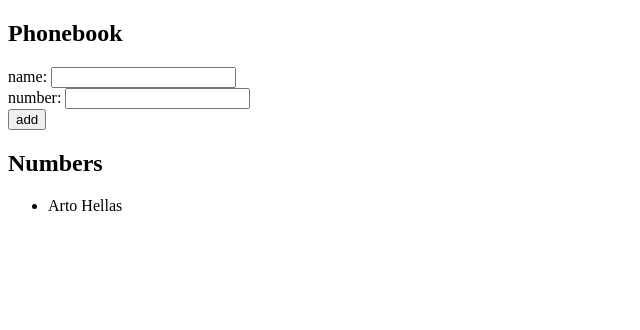
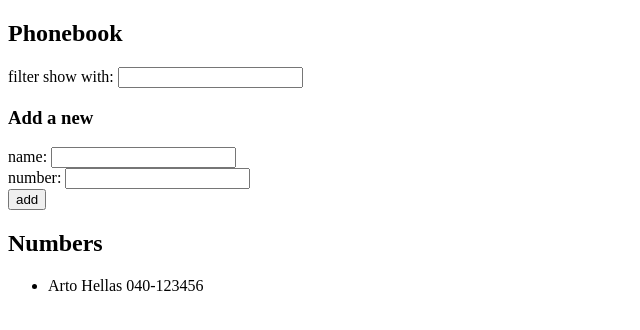
Before and after one commit to WaltGreenwich/fullStackOpen-HelsinskiUniversity, a React (Vite) app in the folder part2/phonebook/: page / in a window 1280 px wide. Shown: the top 330 px of the page, without its empty margins (0-640 px from the left). Built offline with nearby package versions, Linux system fonts and the light colour scheme.

Commit message:
Add 2.10

```diff
--- a/part2/phonebook/src/App.jsx
+++ b/part2/phonebook/src/App.jsx
@@ -1,14 +1,19 @@
 import { useState } from "react";
+import Filter from "./components/Filter";
+import PersonForm from "./components/PersonForm";
+import Persons from "./components/Persons";
 
 const App = () => {
-  const [persons, setPersons] = useState([{ name: "Arto Hellas" }]);
+  const [persons, setPersons] = useState([
+    { name: "Arto Hellas", number: "040-123456" },
+  ]);
   const [newName, setNewName] = useState("");
   const [newNumber, setNewNumber] = useState("");
+  const [filter, setFilter] = useState("");
 
   const addPerson = (event) => {
     event.preventDefault();
 
-    // Verificar si el nombre ya existe en la lista
     const nameExists = persons.some(
       (person) => person.name.toLowerCase() === newName.toLowerCase()
     );
@@ -18,42 +23,29 @@ const App = () => {
       return;
     }
 
-    // Agregar el nuevo nombre si no existe
     setPersons([...persons, { name: newName, number: newNumber }]);
-    setNewName(""); // Limpiar el input
+    setNewName("");
     setNewNumber("");
-  };
-
-  const handleNameChange = (event) => {
-    setNewName(event.target.value);
-  };
-
-  const handleNumberChange = (event) => {
-    setNewNumber(event.target.value);
   };
 
   return (
     <div>
       <h2>Phonebook</h2>
-      <form onSubmit={addPerson}>
-        <div>
-          name: <input value={newName} onChange={handleNameChange} />
-        </div>
-        <div>
-          number: <input value={newNumber} onChange={handleNumberChange} />
-        </div>
-        <div>
-          <button type="submit">add</button>
-        </div>
-      </form>
+      <Filter
+        filter={filter}
+        onFilterChange={(e) => setFilter(e.target.value)}
+      />
+
+      <h3>Add a new</h3>
+      <PersonForm
+        newName={newName}
+        onNameChange={(e) => setNewName(e.target.value)}
+        newNumber={newNumber}
+        onNumberChange={(e) => setNewNumber(e.target.value)}
+        onSubmit={addPerson}
+      />
       <h2>Numbers</h2>
-      <ul>
-        {persons.map((person) => (
-          <li key={person.name}>
-            {person.name} {person.number}
-          </li>
-        ))}
-      </ul>
+      <Persons filter={filter} persons={persons} />
     </div>
   );
 };
--- /dev/null
+++ b/part2/phonebook/src/components/Filter.jsx
@@ -0,0 +1,9 @@
+const Filter = ({ filter, onFilterChange }) => {
+  return (
+    <div>
+      filter show with: <input value={filter} onChange={onFilterChange} />
+    </div>
+  );
+};
+
+export default Filter;
--- /dev/null
+++ b/part2/phonebook/src/components/PersonForm.jsx
@@ -0,0 +1,23 @@
+const PersonForm = ({
+  newName,
+  onNameChange,
+  newNumber,
+  onNumberChange,
+  onSubmit,
+}) => {
+  return (
+    <form onSubmit={onSubmit}>
+      <div>
+        name: <input value={newName} onChange={onNameChange} />
+      </div>
+      <div>
+        number: <input value={newNumber} onChange={onNumberChange} />
+      </div>
+      <div>
+        <button type="submit">add</button>
+      </div>
+    </form>
+  );
+};
+
+export default PersonForm;
--- /dev/null
+++ b/part2/phonebook/src/components/Persons.jsx
@@ -0,0 +1,19 @@
+const Persons = ({ persons, filter }) => {
+  return (
+    <div>
+      <ul>
+        {persons
+          .filter((person) =>
+            person.name.toLowerCase().includes(filter.toLowerCase())
+          ) // Filter logic
+          .map((person) => (
+            <li key={person.name}>
+              {person.name} {person.number}
+            </li>
+          ))}
+      </ul>
+    </div>
+  );
+};
+
+export default Persons;
```
